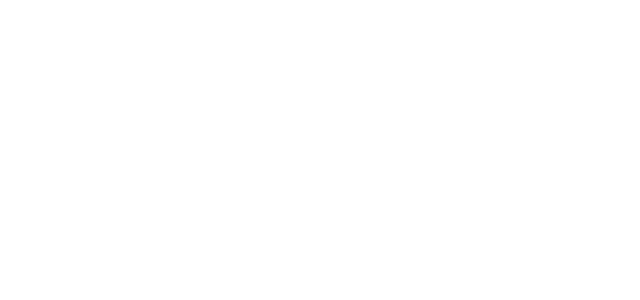
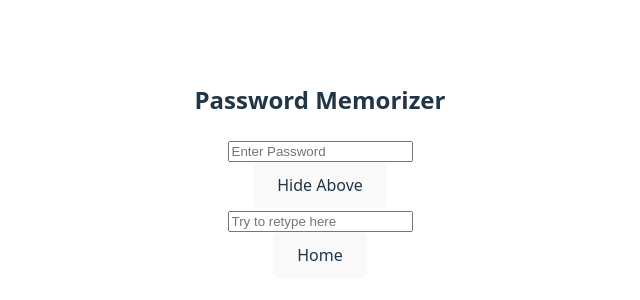
Before and after one commit to andreyg8479/Lock-In, a React app in the folder frontend/: page /PasswordMemorizer in a window 1280 px wide. Before the commit this address had no page. Shown: the part 230-530 px from the top of the page, without its empty margins (320-960 px from the left). Built offline with nearby package versions, Linux system fonts and the light colour scheme; the HTML template or start-up script is replaced by a standard one.

Commit message:
password memorizer html

```diff
--- a/frontend/src/App.tsx
+++ b/frontend/src/App.tsx
@@ -9,6 +9,7 @@
 import DeleteAll from "./DeleteAll";
 import Settings from "./Settings";
 import ChangeMasterPassword from "./ChangeMasterPassword";
+import PasswordMemorizer from "./PasswordMemorizer";
 
 
 function PagesList() {
@@ -24,6 +25,7 @@
 				<Link to="/DeleteAll"> (DeleteAll)   </Link>
 				<Link to="/Settings"> (Settings)   </Link>
 				<Link to="/ChangeMasterPassword"> (ChangeMasterPassword)   </Link>
+				<Link to="/PasswordMemorizer"> (PasswordMemorizer)   </Link>
 			</div>
 		</div>
 	);
@@ -53,6 +55,9 @@
 			<button type="button" onClick={() => navigate("/DeleteAll")}>
 				Delete All Data
 			</button>
+			<button type="button" onClick={() => navigate("/PasswordMemorizer")}>
+				Password Memorizer
+			</button>
 		</div>
 	);
 }
@@ -75,6 +80,7 @@
 			<Route path="/DeleteAll" element={<DeleteAll />} />
 			<Route path="/Settings" element={<Settings />} />
 			<Route path="/ChangeMasterPassword" element={<ChangeMasterPassword />} />
+			<Route path="/PasswordMemorizer" element={<PasswordMemorizer />} />
 		</Routes>
 	</Router>
   )
--- /dev/null
+++ b/frontend/src/PasswordMemorizer.tsx
@@ -0,0 +1,47 @@
+
+import { useState } from 'react'
+import { useNavigate } from "react-router-dom";
+
+function PasswordMemorizer() {
+
+	const navigate = useNavigate();
+
+	const [top, setTop] = useState("");
+	const [bottom, setBottom] = useState("");
+	const [hidden, setHidden] = useState(false);
+
+	function homeButton() {
+		navigate("/main");
+	}
+
+  return (
+	<div>
+		<h2> Password Memorizer </h2>
+
+		<div>
+			<input
+				value={top}
+				onChange={(e) => setTop(e.target.value)}
+				placeholder = "Enter Password"
+			/>
+		</div>
+
+		<button onClick={() => setHidden(!hidden)}>
+			{hidden ? "Show Above" : "Hide Above"}
+		</button>
+
+		<div>
+			<input
+				type="password"
+				value={bottom}
+				onChange={(e) => setBottom(e.target.value)}
+				placeholder = "Try to retype here"
+			/>
+		</div>
+
+		<button onClick={homeButton}>Home</button>
+	</div>
+  )
+}
+
+export default PasswordMemorizer
```
